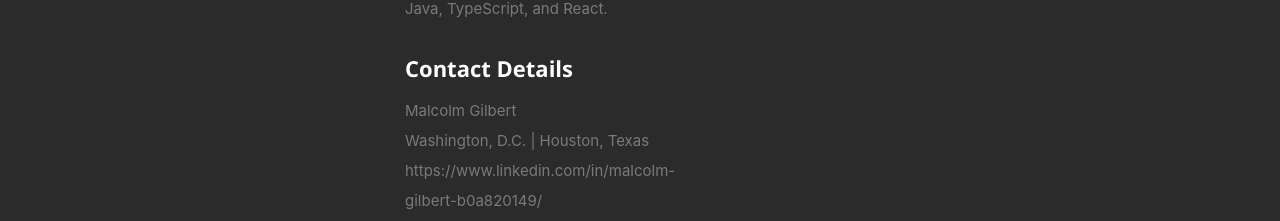
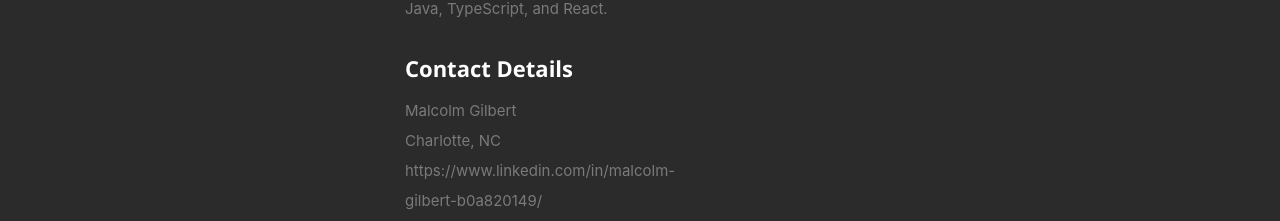
Before and after one commit to Malcolm777/Portfolio-Website, a React (Create React App) app: page / in a window 1280 px wide. Shown: the part 1034-1255 px from the top of the page. Built offline with nearby package versions, Linux system fonts and the light colour scheme.

Commit message:
updating resumeData

```diff
--- a/src/resumeData.js
+++ b/src/resumeData.js
@@ -22,7 +22,7 @@ let resumeData = {
         }
       ],
     "aboutme":"Malcolm Gilbert is a software engineer, with 2 years of experience in the financial services industry. In Wealth and Investment Management, Malcolm has created features for brokerage, investment, and wealth products for Wells Fargo Advisors and the Private Bank, writing code in Java, TypeScript, and React.",
-    "address":"Washington, D.C. | Houston, Texas",
+    "address":"Charlotte, NC",
     "website":"https://www.linkedin.com/in/malcolm-gilbert-b0a820149/",
     "education":[
       {
```
